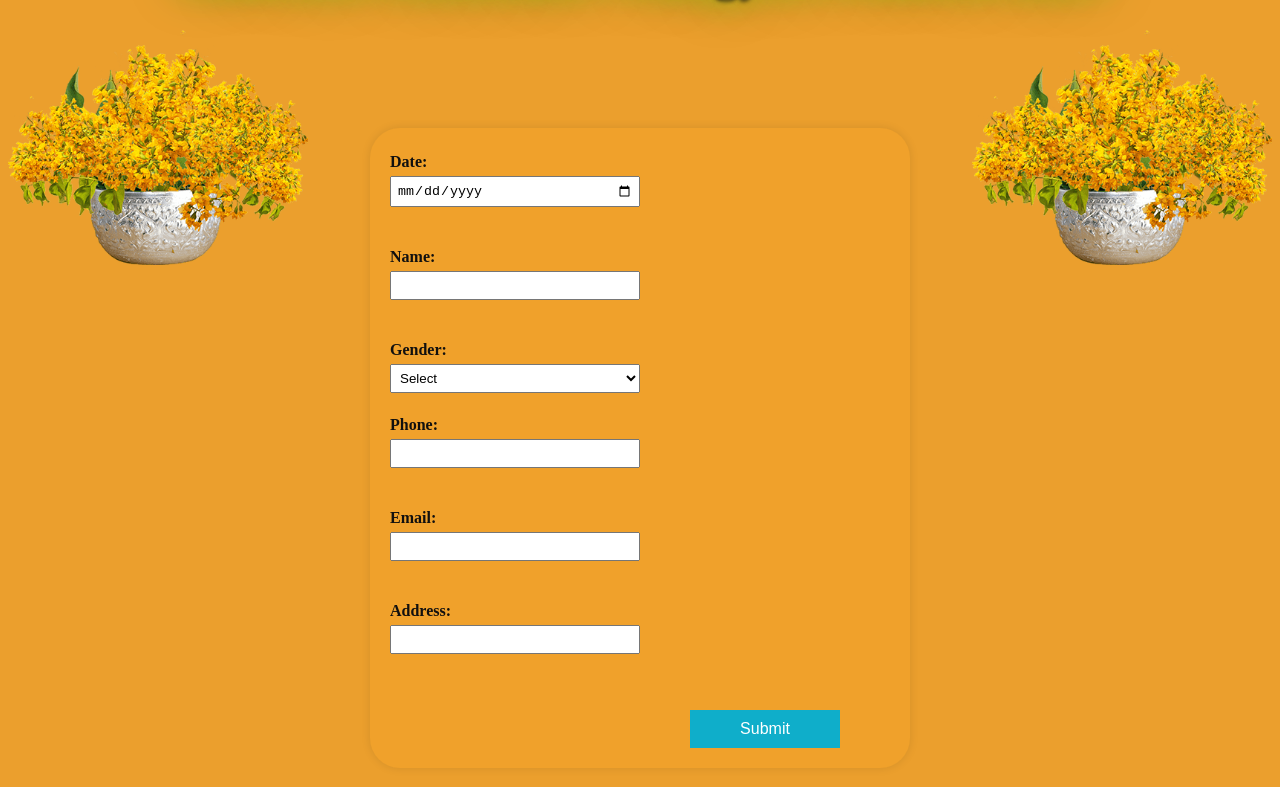
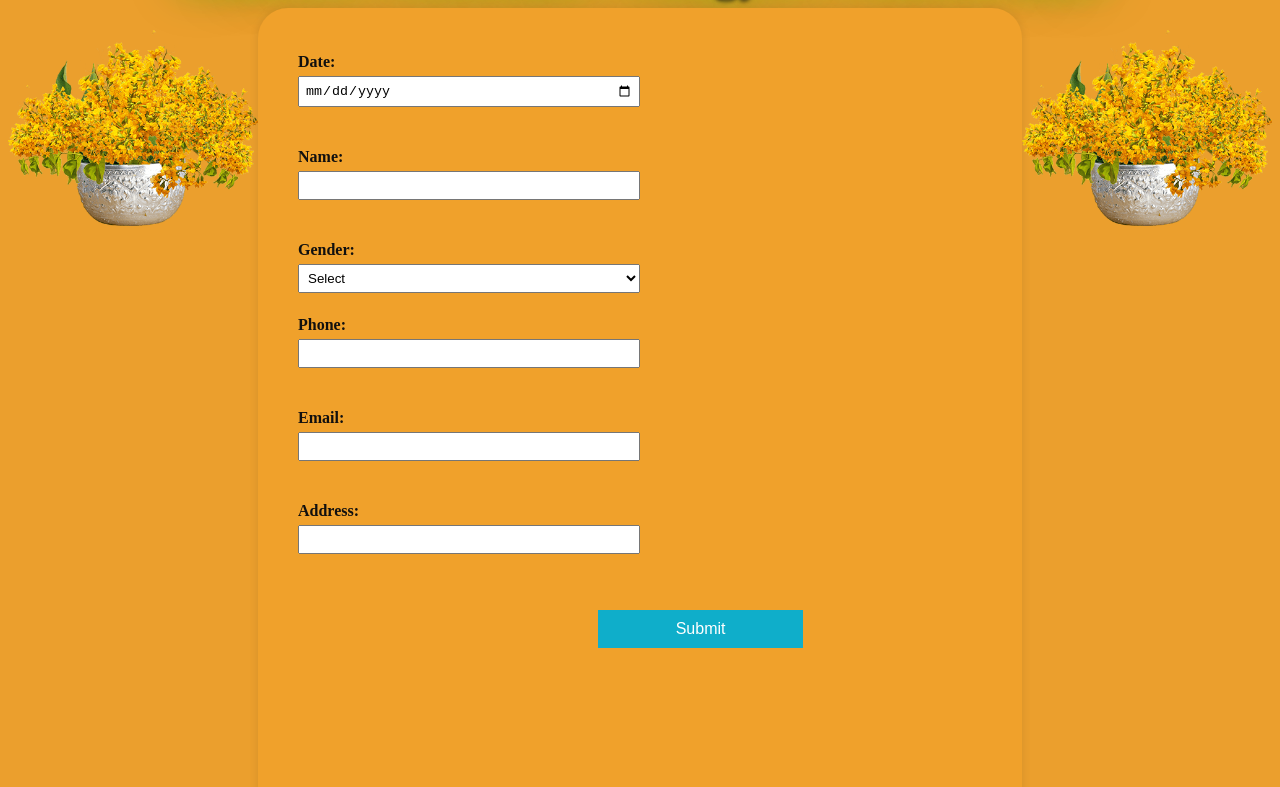
Before and after one commit to chitooyadanar/registration-form, a plain HTML site: page index.html in a window 1280 px wide. Shown: the part 95-882 px from the top of the page. Drawn offline with Linux system fonts and the light colour scheme.

Commit message:
Update index.html and other files

```diff
--- a/index.html
+++ b/index.html
@@ -14,12 +14,13 @@
 
     form {
         background-color: #f0a12b;
-        padding: 20px;
+        padding: 40px;
         max-width: 800px;
         border-radius: 30px;
         box-shadow: 0 0 10px rgba(0, 0, 0, 0.1);
         color: #11100f;
-        width: 500px;
+        width: 100%;
+        height: 100%;
 
     }
 
@@ -75,21 +76,27 @@
         /* 画面全体の高さ */
     }
 
-    img.a{
-        float: right;
-    }
 
-    img.b{
-        float: left;
-    }
+
+        img.a {
+            float: right;
+            max-width: 100%;
+            height: auto;
+        }
+
+        img.b {
+            float: left;
+            max-width: 100%;
+            height: auto;
+        }
 </style>
 
 
 <body>
 
     <h1>Welcome Hokkaido Thingyan Festival 2025</h1>
-    <img src="./a00e39165833023.Y3JvcCwxMzc5LDEwNzksNiww.png" alt="" class="a" width="300px">
-    <img src="./a00e39165833023.Y3JvcCwxMzc5LDEwNzksNiww.png" alt="" class="b" width="300px">
+    <img src="./a00e39165833023.Y3JvcCwxMzc5LDEwNzksNiww.png" alt="" class="a" width="250px">
+    <img src="./a00e39165833023.Y3JvcCwxMzc5LDEwNzksNiww.png" alt="" class="b" width="250px">
 
     <br>
     <div class="form-container">
```
